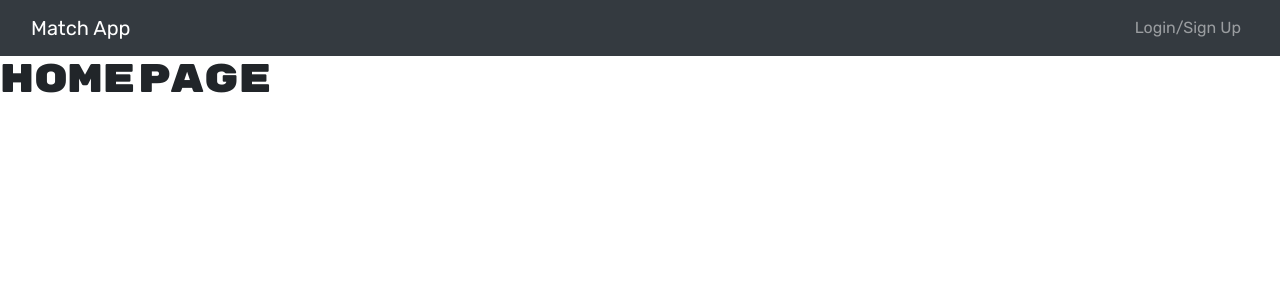
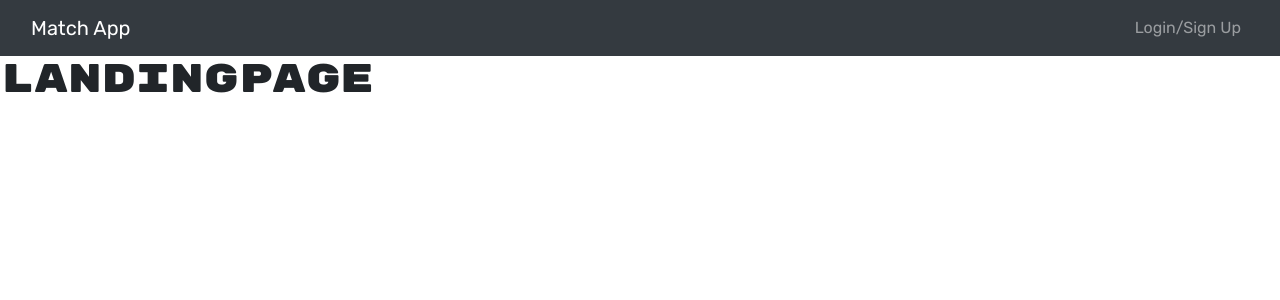
Before and after one commit to lazaralexander/Really-Cool-People, a React (Create React App) app in the folder client/: page / in a window 1280 px wide. Shown: the top 300 px of the page. Built offline with nearby package versions, Linux system fonts and the light colour scheme.

Commit message:
landing page

```diff
--- a/client/src/App.js
+++ b/client/src/App.js
@@ -4,6 +4,7 @@ import Navbar from './components/Navbar';
 import HomePage from './pages/HomePage';
 // import UserPage from './pages/UserPage';
 import AdminPage from './pages/AdminPage';
+import LandingPage from './pages/LandingPage';
 // import SurveyPage from '.pages/SurveyPage';
 
 function App() {
@@ -14,12 +15,13 @@ function App() {
         <Routes>
           <Route
             path='/'
-            element={<HomePage />}
+            element={<LandingPage/>}
           />
           <Route
             path='/admin'
             element={<AdminPage />}
           />
+
           {/* <Route
             path='/users'
             element={<UserPage />}
--- /dev/null
+++ b/client/src/pages/LandingPage.js
@@ -0,0 +1,13 @@
+
+
+const LandingPage = () => {
+    console.log("HomePage connected");
+
+    return (
+        <>
+            <h1>LandingPage</h1>
+        </>
+    )
+}
+
+export default LandingPage;
```
